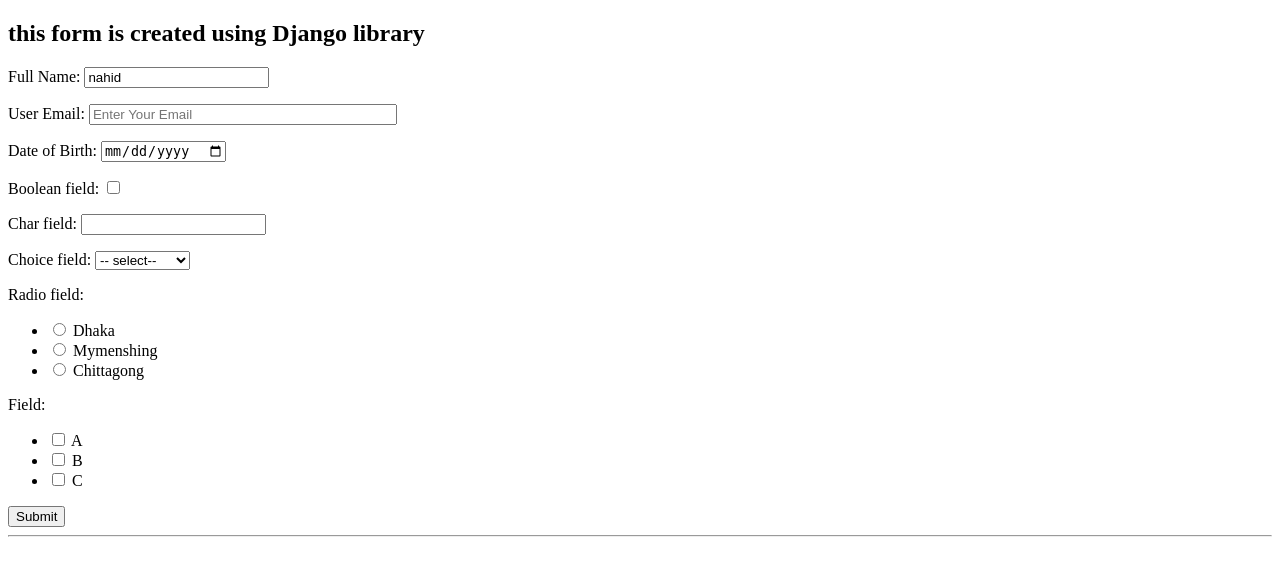
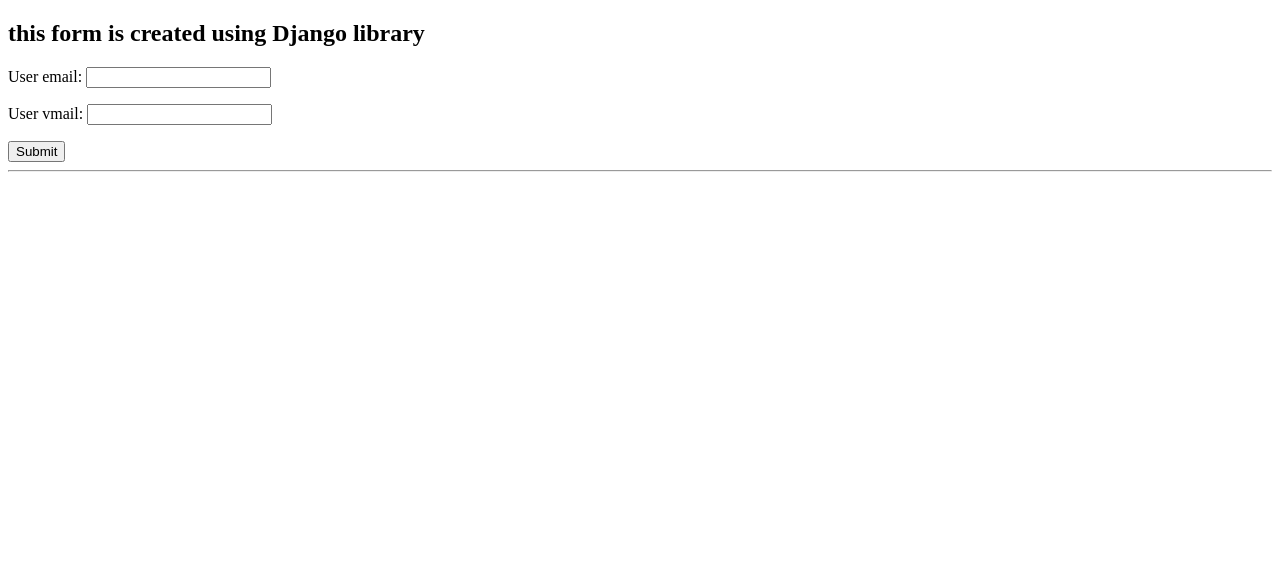
Before and after one commit to nahidkishore/Django-practice, a Django app: page /form/ in a window 1280 px wide. Shown: the top 576 px of the page. Run offline with Django 3.2, Linux system fonts and the light colour scheme.

Commit message:
FORM VALIDATION

```diff
--- a/first_app/forms.py
+++ b/first_app/forms.py
@@ -1,38 +1,24 @@
 from django import forms
+from django.core import validators
+
 
 
 
 class user_form(forms.Form):
-  user_name = forms.CharField( label="Full Name", initial="nahid")
-
-  user_email = forms.EmailField(label= "User Email",  widget =forms.TextInput(attrs= {'placeholder': 'Enter Your Email', 'style': 'width:300px'}))
-
-  user_dob=forms.DateField(label= "Date of Birth", widget=forms.TextInput(attrs={'type': 'date'}))
-
-  #user_dob1=forms.DateField(label= "Date of Birth", widget=forms.DateInput(attrs={'type': 'date'}))
-
-  boolean_field= forms.BooleanField()
-  char_field = forms.CharField(max_length=15, min_length=5)
-
-  district=(
-    ('', '-- select--'),
-
-    (1, 'kishoregong'),
-    (2, 'Dhaka'),
-    (3, 'Gazipur'),
-    (4, 'Rajshahi'),
-    (5, 'feni'),
-    (6, 'Narshingdhi'),
-  )
-
-  choice_field = forms.ChoiceField(choices= district )
-
-
-  division=(('Dhaka', 'Dhaka'), ('Mymenshing', 'Mymenshing'), ('Chittagong', 'Chittagong'))
-
-  Radio_field=forms.ChoiceField(choices=division, widget=forms.RadioSelect)
+  user_email= forms.EmailField()
+  user_vmail= forms.EmailField()
 
 
 
-  choices = (('A','A'),('B','B'),('C','C'))
-  field = forms.MultipleChoiceField(choices=choices, widget=forms.CheckboxSelectMultiple)
+
+
+
+  def clean(self):
+    all_cleaned_data = super().clean()
+
+    user_email = all_cleaned_data['user_email']
+    user_vmail =all_cleaned_data ['user_vmail']
+
+
+    if user_email != user_vmail:
+      raise forms.ValidationError(" Fields donot Match !!")
--- a/first_app/views.py
+++ b/first_app/views.py
@@ -20,29 +20,12 @@
 
   if request.method == 'POST':
     new_form=forms.user_form(request.POST)
+    diction.update({'test_form': new_form})
+
 
 
     if new_form.is_valid():
-      user_name = new_form.cleaned_data['user_name']
-      user_email = new_form.cleaned_data['user_email']
-      user_dob = new_form.cleaned_data['user_dob']
-      boolean_field = new_form.cleaned_data['boolean_field']
-      char_field = new_form.cleaned_data['char_field']
-      choice_field=new_form.cleaned_data['choice_field']
-      radio_field=new_form.cleaned_data['radio_field']
-
-
-
-      diction.update({'user_name': user_name})
-      diction.update({'user_email': user_email})
-      diction.update({'user_dob': user_dob})
-      diction.update({'boolean_field': boolean_field})
-      diction.update({'char_field': char_field})
-      diction.update({'choice_field': choice_field})
-      diction.update({'radio_field': radio_field})
-
-      diction.update({'field': new_form.cleaned_data['field']})
-
+      diction.update({'field':'Fields Match !!'})
 
       diction.update({'form_submitted':'Yes'})
 
--- a/templates/first_app/form.html
+++ b/templates/first_app/form.html
@@ -6,17 +6,7 @@
   <title>Form </title>
 </head>
 <body>
-  <!-- <h3>This is created by HTML code</h3>
-  <form action="" method="post">
-    <label for="user_name">Full Name </label>
-    <input type="text " name="user_name" placeholder="Enter Your name" value="" required> <br> <br>
-    <label for="user_email">User Email </label>
-    <input type="email " name="user_email" value="" required> <br> <br>
 
-
-    <input type="submit" name="submit" value="Submit">
-
-  </form> -->
   <h2> {{heading1}}</h2>
   <form action="" method="POST">
     {{ test_form.as_p }}
@@ -27,15 +17,9 @@
   </form>
   <hr>
   {% if form_submitted %}
-  <p> Name : {{ user_name }} </p>
-  <p>  Email : {{user_email}} </P>
-  <p>  Date of Birth : {{ user_dob }} </p>
 
-  <p> Boolean: {{boolean_field}} </P>
-  <p> Char Field : {{char_field}} </P
-  <p> choice Field : {{choice_field}}
-  <p> Division : {{radio_field}} </p>
-  <p>Field: {{ field }} </p>
+  <p> Field : {{field}} </p>
+
 
   {% endif %}
 
```
